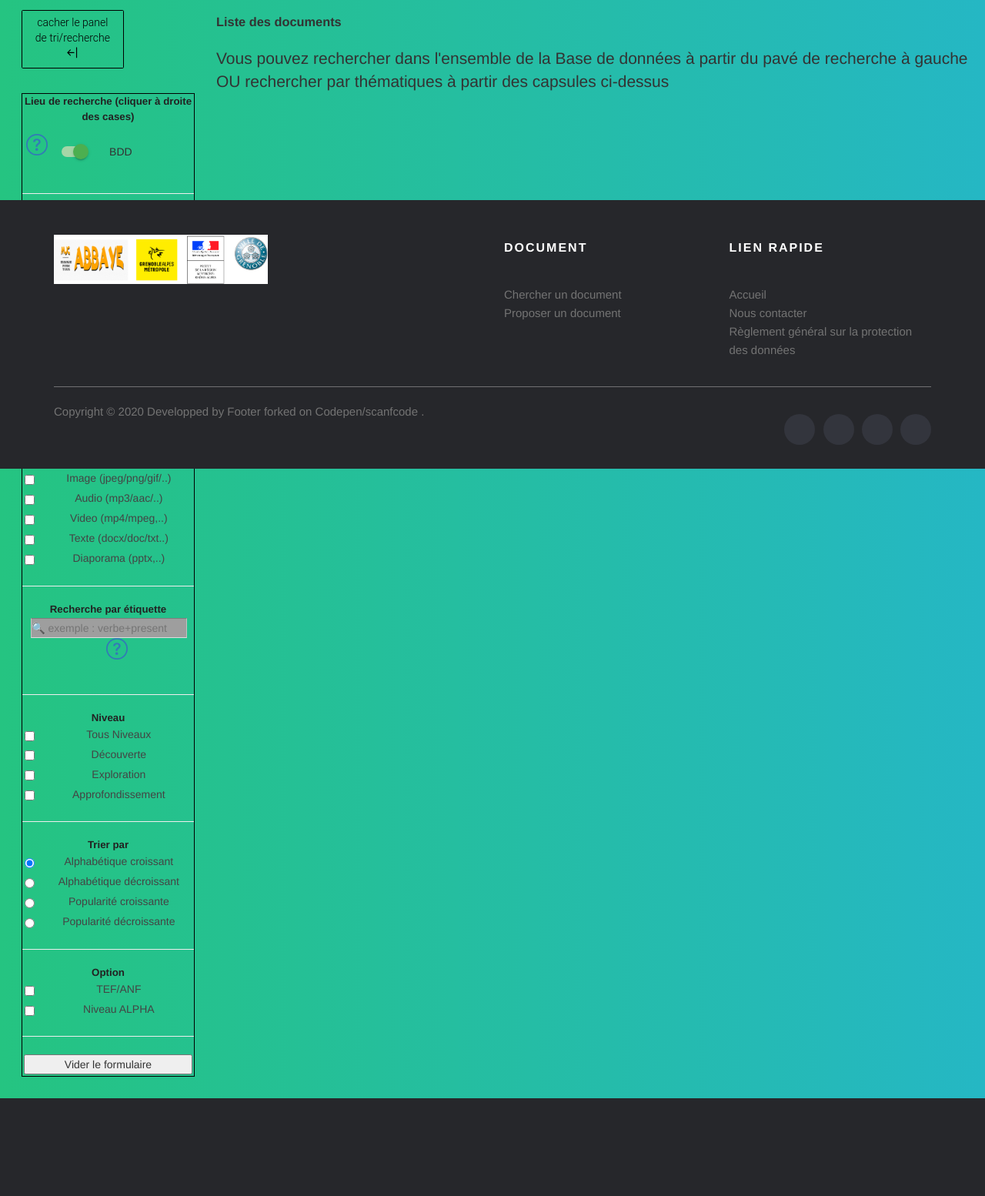
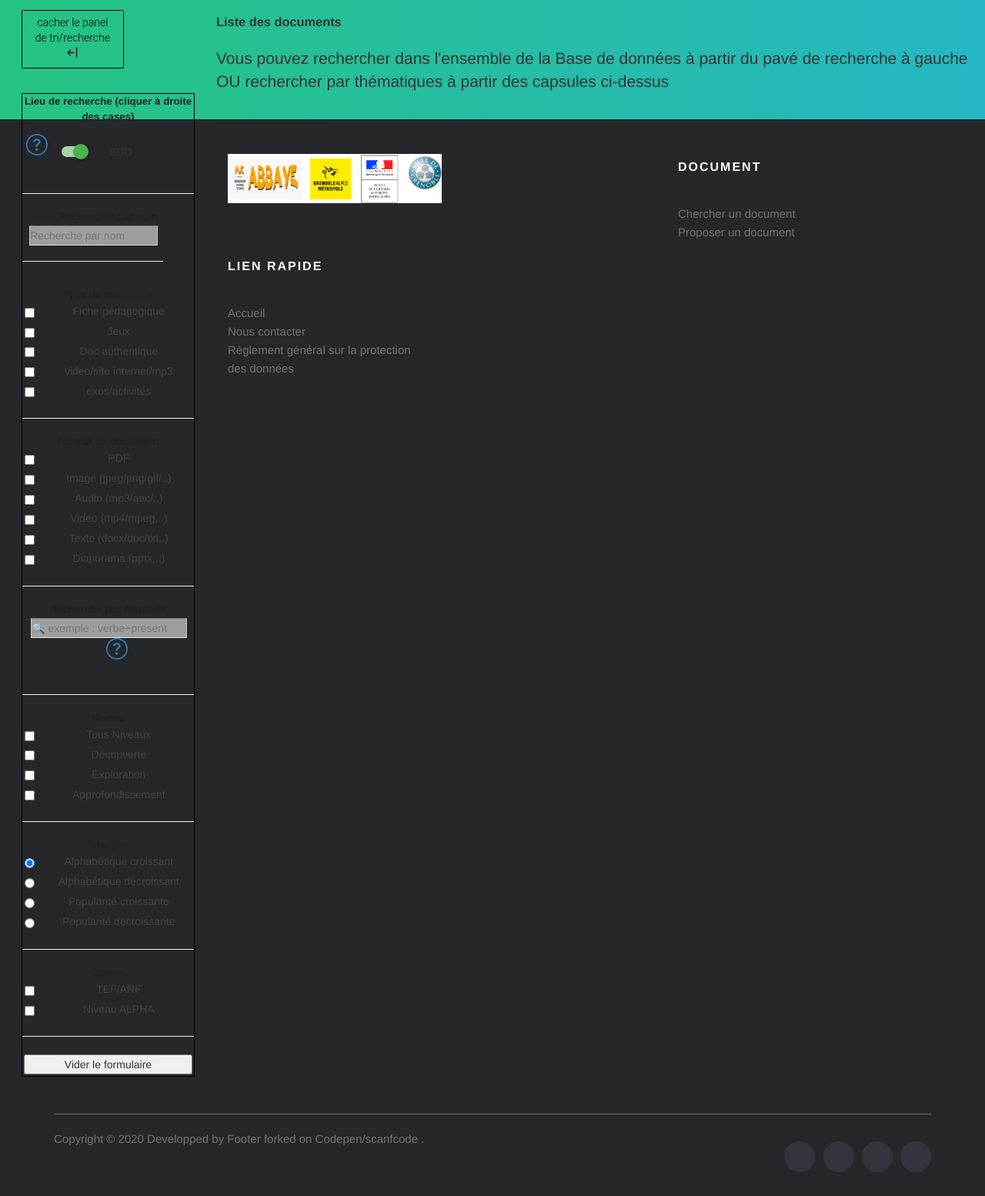
Before and after one commit to remulef/ASL-Abbaye, a PHP site: page /tcpdf/View/display.view/display.php in a window 1280 px wide. Shown: the part 191-1745 px from the top of the page at 77% size. Before the commit the page ends 1618 px from the top, so only its background shows below. Run offline with PHP 8.4, Linux system fonts and the light colour scheme; grey boxes are pictures that could not be loaded.

Commit message:
automatic push

```diff
--- a/View/display.view/display.css
+++ b/View/display.view/display.css
@@ -1,5 +1,3 @@
-html, body {padding:0; margin:0; height:100%;}
-footer{position: absolute; bottom: 0; left: 0; right: 0;}
 
 a.button1 {
     display: inline-block;
```
